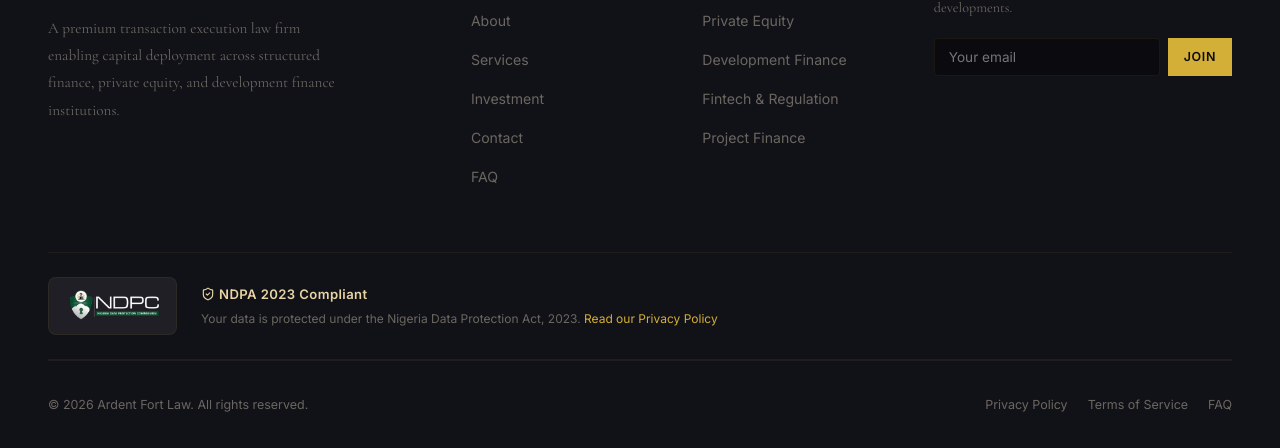
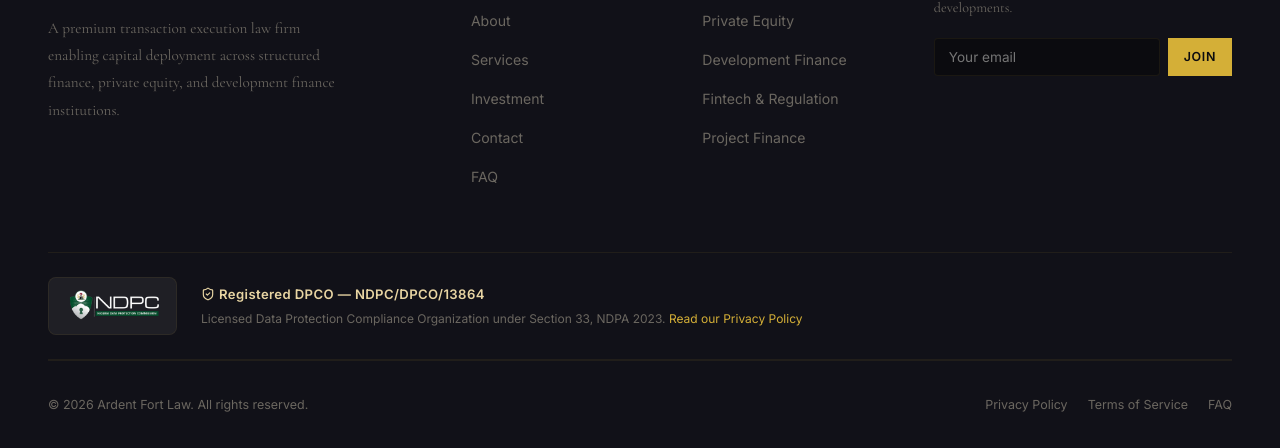
Before and after one commit to Miztah-Diamond/ardent-fort-law, a plain HTML site: page redesign/about.html in a window 1280 px wide. Shown: the part 5016-5464 px from the top of the page. Drawn offline with nearby package versions, Linux system fonts and the light colour scheme; files that its build step writes are made by us from their sources; files whose address does not match are found by name.

Commit message:
Update NDPC badge to show registered DPCO status (NDPC/DPCO/13864)

```diff
--- a/redesign/about.html
+++ b/redesign/about.html
@@ -426,8 +426,8 @@
                     <img src="assets/ndpc-logo-white.png" alt="Nigeria Data Protection Commission (NDPC)" width="120" height="48" loading="lazy">
                 </a>
                 <div class="ndpc-badge-info">
-                    <span class="ndpc-badge-title"><i data-lucide="shield-check" style="width:14px;height:14px;vertical-align:-2px;margin-right:4px"></i>NDPA 2023 Compliant</span>
-                    <span class="ndpc-badge-text">Your data is protected under the Nigeria Data Protection Act, 2023. <a href="privacy.html">Read our Privacy Policy</a></span>
+                    <span class="ndpc-badge-title"><i data-lucide="shield-check" style="width:14px;height:14px;vertical-align:-2px;margin-right:4px"></i>Registered DPCO — NDPC/DPCO/13864</span>
+                    <span class="ndpc-badge-text">Licensed Data Protection Compliance Organization under Section 33, NDPA 2023. <a href="privacy.html">Read our Privacy Policy</a></span>
                 </div>
             </div>
 
```
Also changed, not shown: redesign/contact.html (+2 -2 lines), redesign/faq.html (+2 -2 lines), redesign/index.html (+2 -2 lines), redesign/investment.html (+2 -2 lines), redesign/practice-areas.html (+2 -2 lines), redesign/privacy.html (+2 -2 lines), redesign/services.html (+2 -2 lines), redesign/terms.html (+2 -2 lines).
